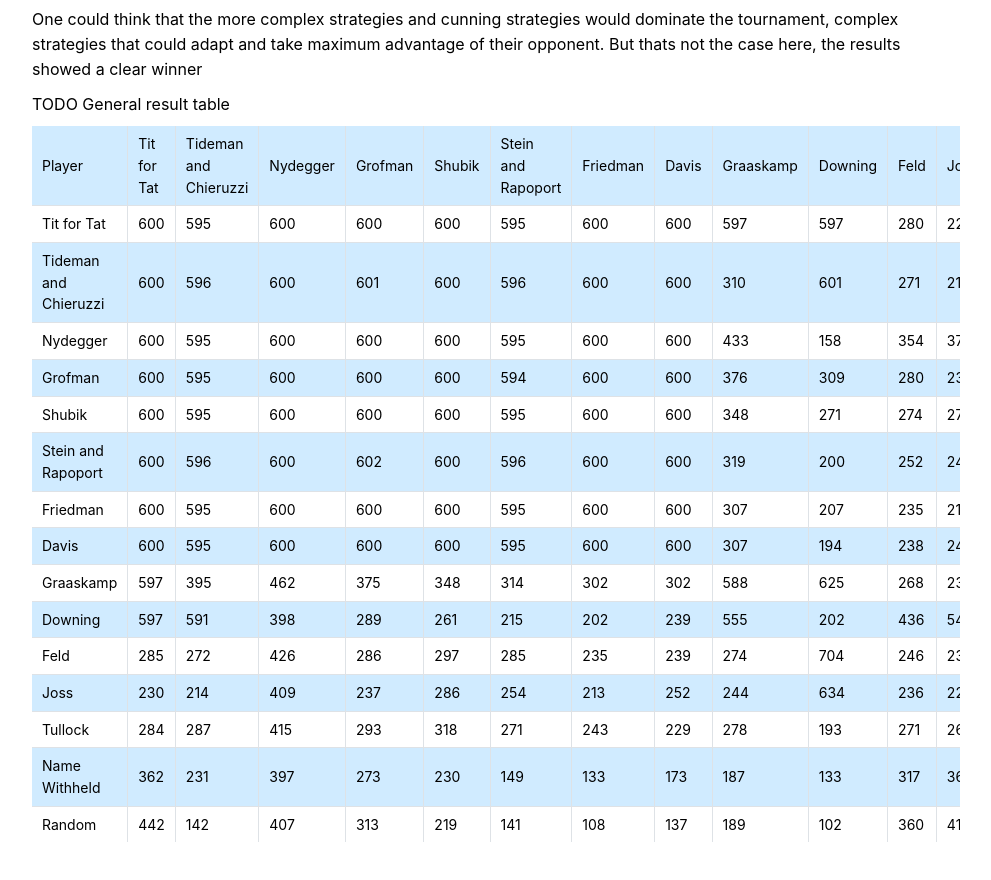
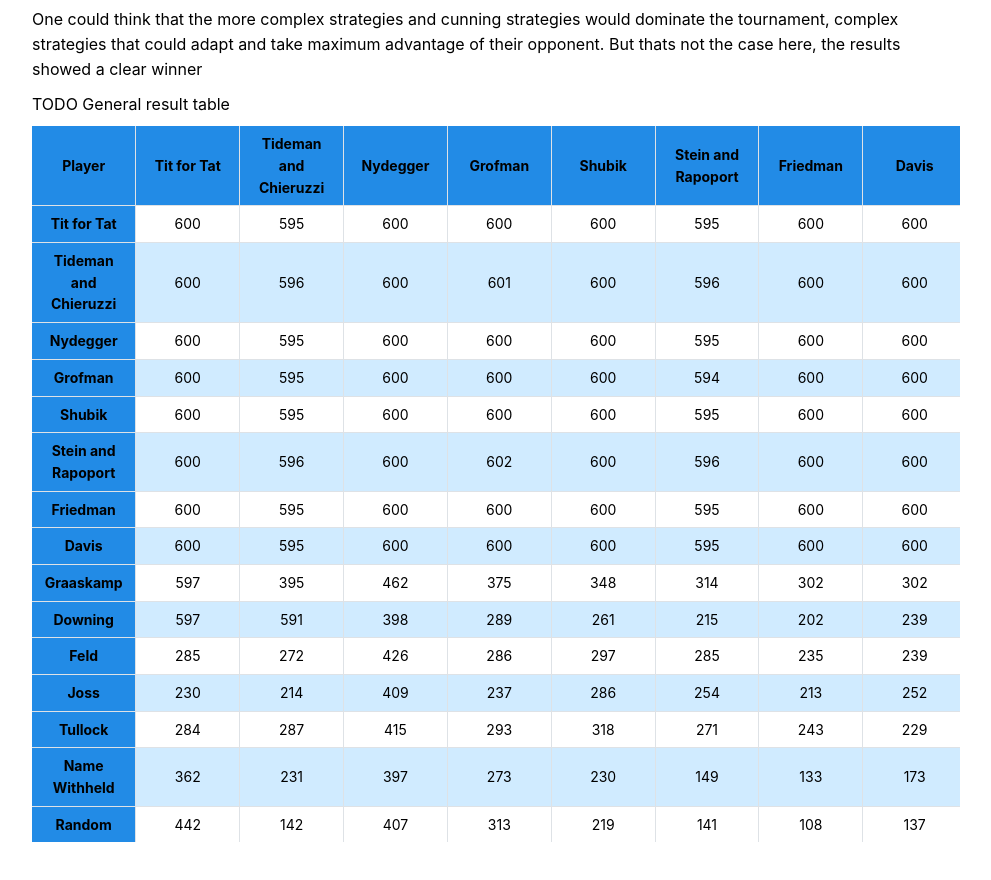
Before and after one commit to AndresCRamos/prisoners-dilemma, a React (Vite) app: page / in a window 1280 px wide. Shown: the part 3040-3920 px from the top of the page, without its empty margins (144-1135 px from the left). Built offline with nearby package versions, Linux system fonts and the light colour scheme.

Commit message:
Add GeneralResultsTable tailwind styles

```diff
--- a/src/components/LearnMore/GeneralResultsTable.tsx
+++ b/src/components/LearnMore/GeneralResultsTable.tsx
@@ -5,12 +5,26 @@ import { rows } from "./data";
 const GeneralResultsTable: React.FC = () => {
   return (
     <Table.ScrollContainer minWidth={320}>
-      <Table withColumnBorders striped stripedColor="blue.1">
+      <Table
+        withColumnBorders
+        striped
+        stripedColor="blue.1"
+        layout="fixed"
+        className="w-full border-collapse "
+      >
         <Table.Tbody>
           {rows.map((row, rowIndex) => (
-            <Table.Tr tabIndex={rowIndex}>
+            <Table.Tr
+              tabIndex={rowIndex}
+              className="first:font-bold first:bg-[--mantine-primary-color-filled]"
+            >
               {row.map((cell, cellIndex) => (
-                <Table.Td tabIndex={cellIndex}>{cell}</Table.Td>
+                <Table.Td
+                  tabIndex={cellIndex}
+                  className="text-center w-[11ch] first:font-bold first:bg-[--mantine-primary-color-filled]"
+                >
+                  {cell}
+                </Table.Td>
               ))}
             </Table.Tr>
           ))}
```
